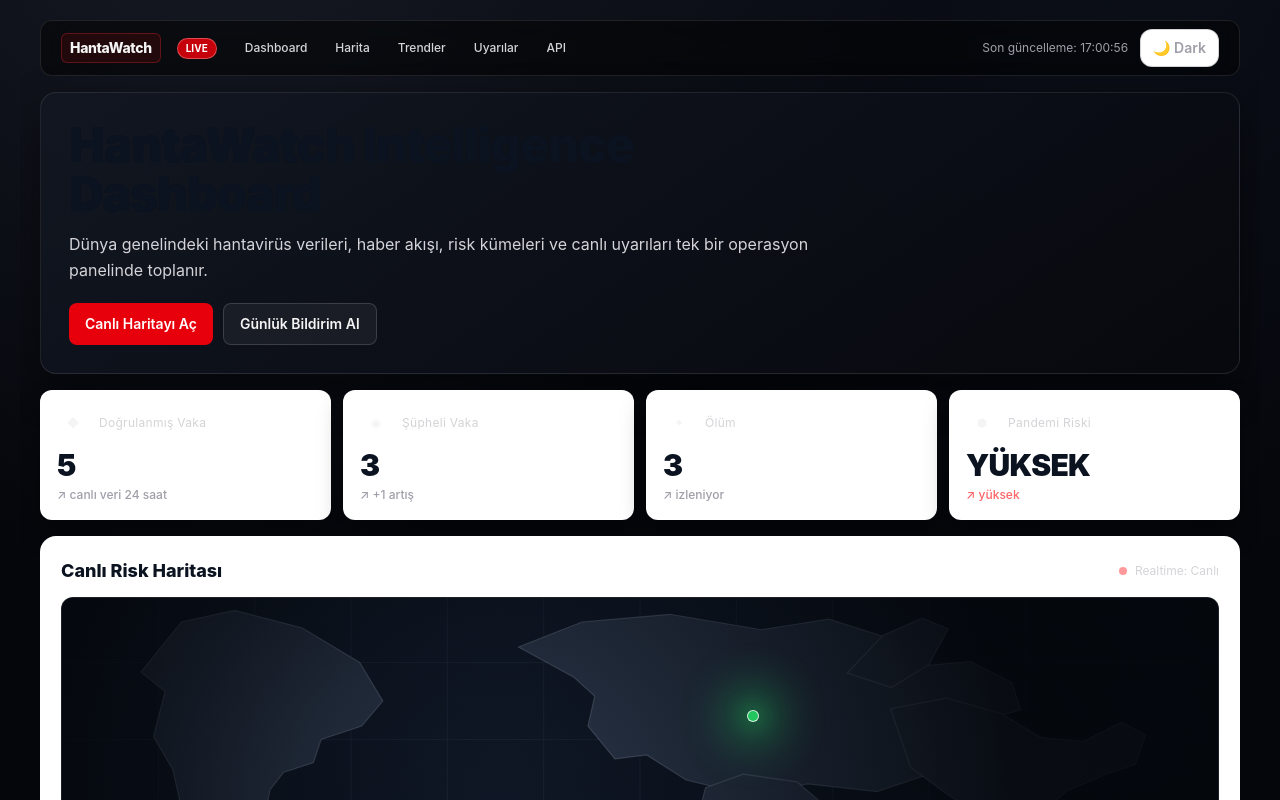
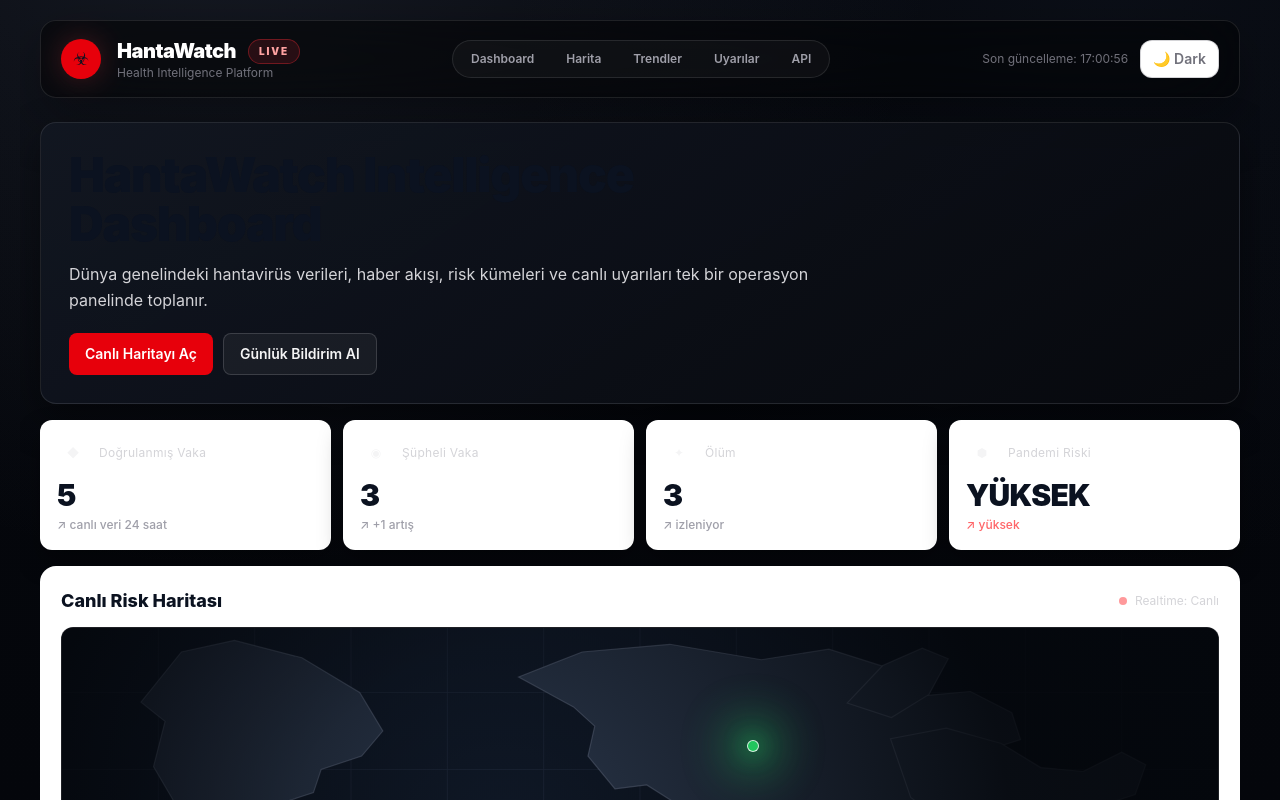
Before and after one commit to hanta-pixel/hantawatch, a Next.js app: page / in a window 1280 px wide. Shown: the top 800 px of the page. Built offline with nearby package versions, Linux system fonts and the light colour scheme.

Commit message:
style: redesign premium dashboard navbar

```diff
--- a/components/dashboard/premium-navbar.tsx
+++ b/components/dashboard/premium-navbar.tsx
@@ -8,17 +8,29 @@ const navItems = ['Dashboard', 'Harita', 'Trendler', 'Uyarılar', 'API'];
 
 export function PremiumNavbar({ lastUpdated }: PremiumNavbarProps) {
   return (
-    <header className="dashboard-enter mb-4 rounded-xl border border-white/10 bg-black/45 px-4 py-2 backdrop-blur-2xl md:px-5">
-      <div className="flex flex-wrap items-center justify-between gap-3">
+    <header className="dashboard-enter mb-6 rounded-2xl border border-white/10 bg-black/45 px-5 py-4 shadow-[0_20px_60px_rgba(0,0,0,0.32)] backdrop-blur-2xl">
+      <div className="flex flex-wrap items-center justify-between gap-4">
         <div className="flex items-center gap-4">
-          <div className="rounded-md border border-red-500/30 bg-red-950/40 px-2 py-1 text-sm font-extrabold tracking-tight text-zinc-100">HantaWatch</div>
-          <span className="rounded-full border border-red-300/45 bg-red-600/85 px-2 py-0.5 text-[10px] font-bold text-white">LIVE</span>
-          <nav className="hidden items-center gap-1 md:flex">
-            {navItems.map((item) => <button key={item} className="rounded-md px-3 py-1 text-xs font-medium text-zinc-300 transition hover:bg-white/10 hover:text-white">{item}</button>)}
-          </nav>
+          <div className="flex h-10 w-10 items-center justify-center rounded-full bg-red-600 text-lg shadow-[0_0_28px_rgba(239,68,68,0.26)]">☣</div>
+          <div>
+            <div className="flex items-center gap-3">
+              <h1 className="text-xl font-black tracking-tight text-white">HantaWatch</h1>
+              <span className="rounded-full border border-red-500/35 bg-red-500/12 px-2.5 py-1 text-[10px] font-black tracking-[0.18em] text-red-300">LIVE</span>
+            </div>
+            <p className="text-xs text-zinc-500">Health Intelligence Platform</p>
+          </div>
         </div>
-        <div className="flex items-center gap-3 text-xs text-zinc-400">
-          <span>Son güncelleme: {lastUpdated ?? 'Bekleniyor'}</span>
+
+        <nav className="hidden items-center gap-1 rounded-full border border-white/10 bg-white/[0.03] p-1 md:flex">
+          {navItems.map((item) => (
+            <button key={item} className="rounded-full px-3.5 py-1.5 text-xs font-semibold text-zinc-400 transition hover:bg-white/10 hover:text-white">
+              {item}
+            </button>
+          ))}
+        </nav>
+
+        <div className="flex items-center gap-3 text-xs text-zinc-500">
+          <span className="hidden md:inline">Son güncelleme: {lastUpdated ?? 'Bekleniyor'}</span>
           <ThemeToggle />
         </div>
       </div>
```
